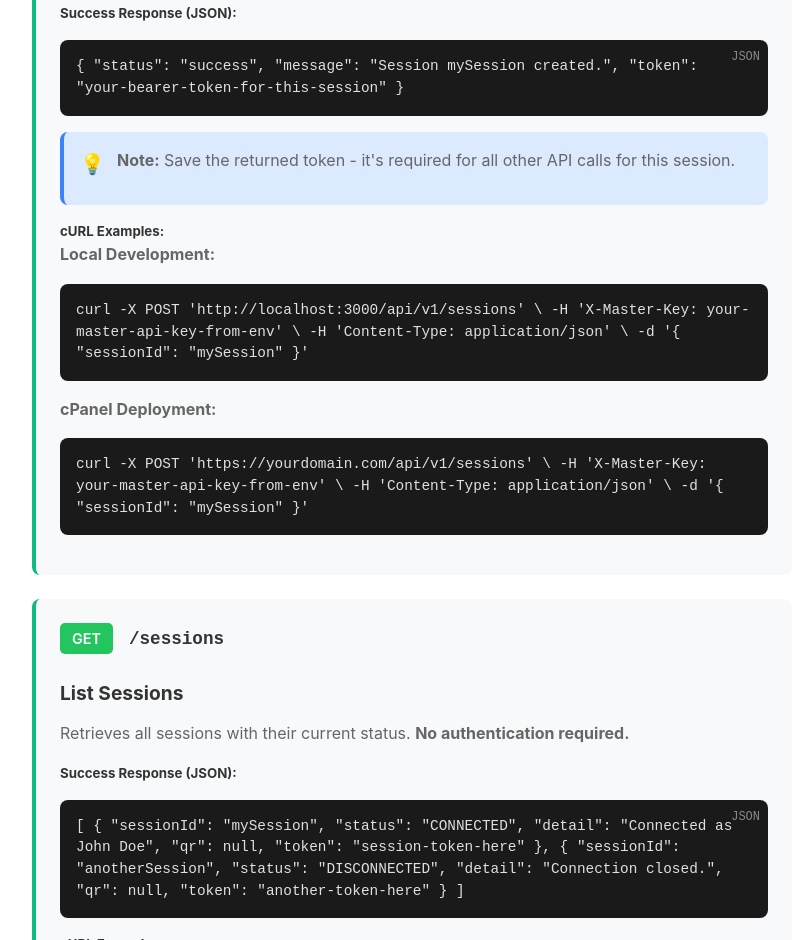
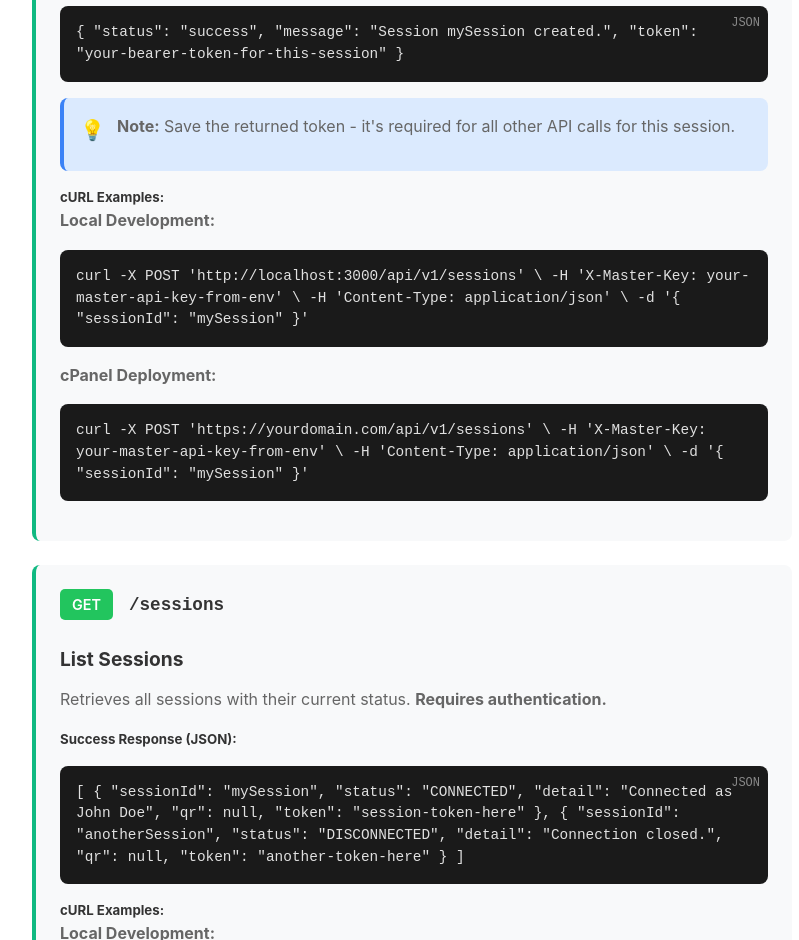
Before and after one commit to Alucard0x1/Super-Light-Web-WhatsApp-API-Server, a website: page api_documentation.html in a window 1280 px wide. Shown: the part 3017-3957 px from the top of the page, without its empty margins (384-1183 px from the left). Drawn offline with Linux system fonts and the light colour scheme.

Commit message:
docs: GET /api/v1/sessions requires authentication (not public)

```diff
--- a/api_documentation.html
+++ b/api_documentation.html
@@ -479,7 +479,6 @@
                         <ul>
                             <li><code>POST /api/v1/sessions</code> - Requires Master API Key OR admin authentication
                             </li>
-                            <li><code>GET /api/v1/sessions</code> - Lists all sessions (public endpoint)</li>
                         </ul>
                     </div>
                 </div>
@@ -593,7 +592,7 @@
                     </div>
 
                     <h4>List Sessions</h4>
-                    <p>Retrieves all sessions with their current status. <strong>No authentication required.</strong>
+                    <p>Retrieves all sessions with their current status. <strong>Requires authentication.</strong>
                     </p>
 
                     <h5>Success Response (JSON):</h5>
```
